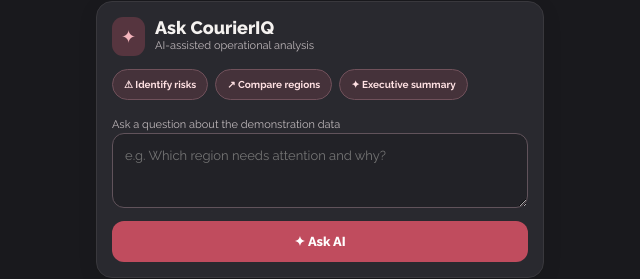
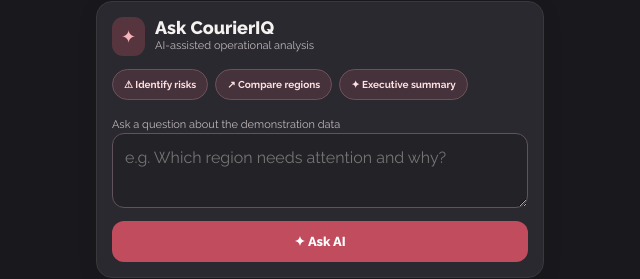
Before and after one commit to ginamills/courieriq, a plain HTML site: page index.html in a window 1280 px wide. Shown: the part 622-901 px from the top of the page, 320-960 px from the left. Drawn offline with Linux system fonts and the light colour scheme.

Commit message:
Increase textarea font size from 13px to 16px

```diff
--- a/index.html
+++ b/index.html
@@ -102,7 +102,7 @@
   width: 100%; resize: vertical; min-height: 75px;
   border: 1px solid #61535b; border-radius: 12px; padding: 12px;
   background: #222227; color: white; outline: none;
-  line-height: 1.5; font-size: 13px;
+  line-height: 1.5; font-size: 16px;
 }
 textarea:focus { border-color: #f0a5ae; box-shadow: 0 0 0 2px #b84c6133; }
 .ask {
```
